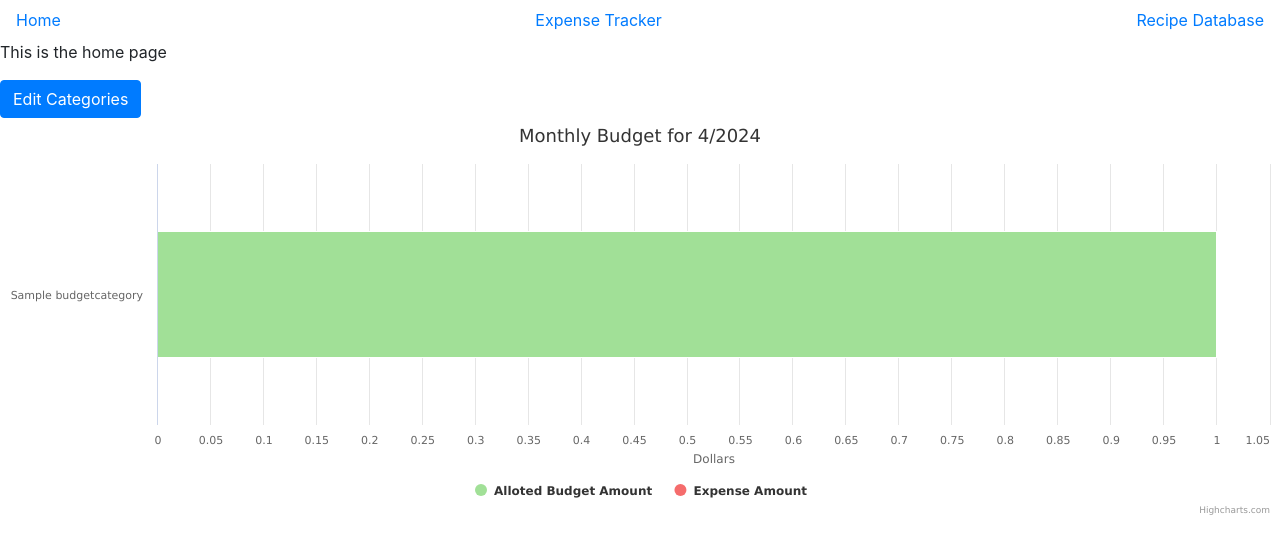
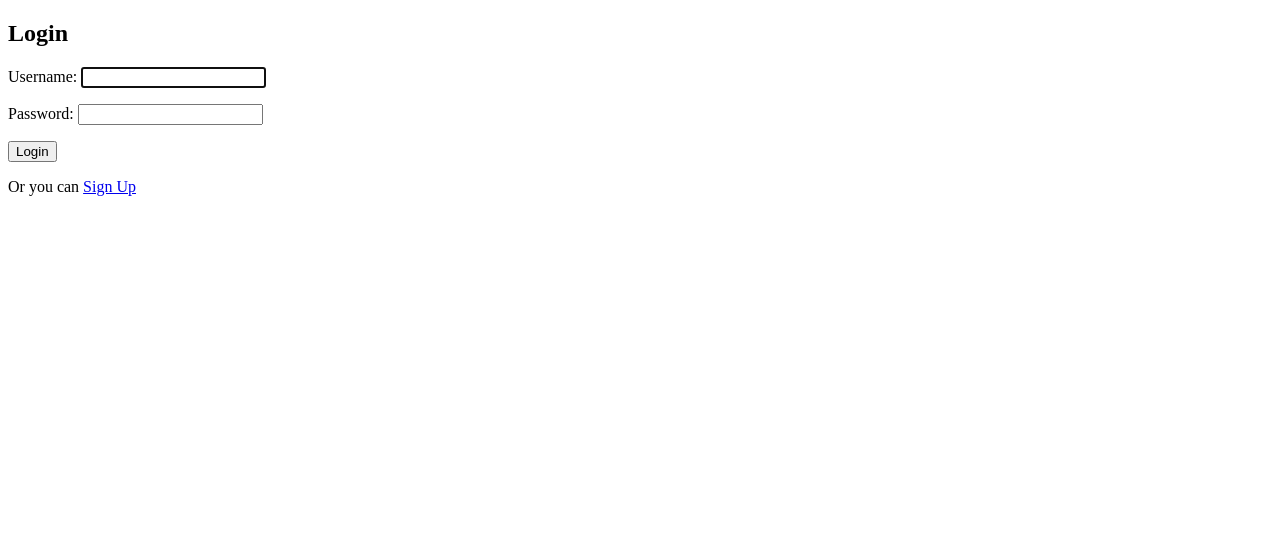
Before and after one commit to parkerbowling/django-app, a Django app: page / in a window 1280 px wide. Shown: the top 554 px of the page. Run offline with Django 4.2, Linux system fonts and the light colour scheme; tables that the repository leaves empty hold one stand-in row (values such as "Sample post"); some libraries are stand-ins or nearby versions.

Commit message:
authentication is done (need to test more), now working on page that users will see on first signup

```diff
--- a/mywebsite/auth_users/urls.py
+++ b/mywebsite/auth_users/urls.py
@@ -2,8 +2,13 @@ from django.contrib import admin
 from django.urls import path, include
 from . import views
 
+app_name = 'auth_users'
+
 urlpatterns = [
 
-    path('login_user/',views.login_user, name=""),
+    path('signup/', views.signup, name='signup'),
+    #path('login/', views.user_login, name='login'),
+    path('logout/', views.user_logout, name='logout'),
+    # Add URLs for password reset, etc.
 
 ]
--- a/mywebsite/auth_users/views.py
+++ b/mywebsite/auth_users/views.py
@@ -1,19 +1,37 @@
 from django.shortcuts import render, redirect
-from django.contrib.auth import authenticate, login
+from django.contrib.auth import login, logout, authenticate
 from django.contrib import messages
+from django.contrib.auth.forms import UserCreationForm, AuthenticationForm
 
+def signup(request):
+    if request.method == 'POST':
+        form = UserCreationForm(request.POST,user=request.user)
+        if form.is_valid():
+            user = form.save()
+            login(request, user)
+            return redirect('dashboard')  # Redirect to home page after successful signup
+    else:
+        form = UserCreationForm()
+    return render(request, 'signup.html', {'form': form})
 
-# Create your views here.
-def login_user(request):
-    if request.method == "POST":
-        username = request.POST['username']
-        password = request.POST['password']
-        user = authenticate(request,username=username,password=password)
-        if user is not None:
-            login(request,user)
-            return redirect('home')
-        else:
-            messages.success(request,"There was an error logging in. Try Again!")
-            return redirect('')
+def user_login(request):
+    if request.method == 'POST':
+        form = AuthenticationForm(request, request.POST)
+        if form.is_valid():
+            username = form.cleaned_data['username']
+            password = form.cleaned_data['password']
+            user = authenticate(request, username=username, password=password)  # Authenticate user
+            if user is not None:
+                login(request, user)  # Log in the user
+                return redirect('dashboard')  # Redirect to 'home' after successful login
+            else:
+                # Handle invalid credentials
+                return render(request, 'login.html', {'form': form, 'error_message': 'Invalid username or password'})
     else:
-        return render(request, "login.html",{})
+        form = AuthenticationForm()
+
+    return render(request, 'login.html', {'form': form})
+
+def user_logout(request):
+    logout(request)
+    return redirect('login')  # Redirect to home page after logout
--- a/mywebsite/expenses/models.py
+++ b/mywebsite/expenses/models.py
@@ -1,5 +1,6 @@
 from django.db import models
 from django.utils.timezone import now
+from django.contrib.auth.models import User
 
 class ExpenseCategory(models.Model):
     name = models.CharField(max_length=255, unique=True)
@@ -8,6 +9,7 @@ class ExpenseCategory(models.Model):
         return self.name
 
 class BudgetCategory(models.Model):
+    user = models.ForeignKey(User, on_delete=models.CASCADE, related_name='budget')  # Link expense to a user
     name = models.CharField(max_length=255)
     value = models.DecimalField(max_digits=10,decimal_places=0,null=True, blank=True)
     #cashBack = models.DecimalField(max_digits=6,decimal_places=2,null=True,blank=True)
@@ -24,6 +26,7 @@ def get_or_create_default_category():
 class expenseReport(models.Model):
 
     #see forms for more details
+    user = models.ForeignKey(User, on_delete=models.CASCADE, related_name='expenses')  # Link expense to a user
     date = models.DateField(default=now)
     title = models.CharField(max_length=128)
     category = models.ForeignKey(BudgetCategory, on_delete=models.CASCADE,   related_name='expense_reports')
--- a/mywebsite/expenses/views.py
+++ b/mywebsite/expenses/views.py
@@ -2,24 +2,22 @@ from django.shortcuts import redirect, render, get_object_or_404
 from django.db.models import Sum
 from .models import expenseReport, BudgetCategory
 from .forms import expenseReportForm, expenseComparison, BudgetCategoryForm, ExpenseCategory
-from django.template.loader import render_to_string
-from django.core.serializers import serialize
 from django.contrib import messages
 from django.http import JsonResponse
 from datetime import datetime
-import json
-from . import helper as h
 from pandas import period_range
 from numpy import average as avg
+from django.contrib.auth.decorators import login_required
 
 #temporary home page for now
+@login_required
 def home(request):
     #render takes in a request and an HTML page to render to view
     return render(request, 'home.html')
 
-
+@login_required
 def budget_chart_data(request):
-    budget_categories = list(BudgetCategory.objects.all())
+    budget_categories = list(BudgetCategory.objects.filter(user=request.user))
     for i in budget_categories:
         if i.name == "Income":
             budget_categories.remove(i)
@@ -35,7 +33,7 @@ def budget_chart_data(request):
         if cat == "Income":
             continue
 
-        category_sum = expenseReport.objects.values("value").filter(
+        category_sum = expenseReport.objects.values("value").filter(user=request.user,
             date__year=current_year, date__month=current_month
         ).filter(
             category__name=str(cat)
@@ -74,7 +72,7 @@ def budget_chart_data(request):
     return JsonResponse(final_data)
 
 ##############################
-
+@login_required
 def budget_modal_view(request):
     #categories = BudgetCategory.objects.all()
     categories = list(BudgetCategory.objects.all())
@@ -84,6 +82,7 @@ def budget_modal_view(request):
     form = BudgetCategoryForm()
     return render(request, 'budget_modal.html', {'form': form, 'categories': categories})
 
+@login_required
 def save_budget_category_view(request, category_id):
     if request.method == 'POST':
         # Process POST request
@@ -115,6 +114,7 @@ def save_budget_category_view(request, category_id):
         # Handle other HTTP methods (e.g., PUT, DELETE)
         return JsonResponse({'error': 'Method Not Allowed'}, status=405)
 
+@login_required
 def save_budget_category_view(request):
     if request.method == 'POST':
         form = BudgetCategoryForm(request.POST)
@@ -128,6 +128,7 @@ def save_budget_category_view(request):
         form = BudgetCategoryForm()
         return render(request, 'budget_modal.html', {'form': form})
 
+@login_required
 def edit_category_view(request, category_id=None):
     if category_id:
         # Retrieve the existing instance if category_id is provided
@@ -148,6 +149,7 @@ def edit_category_view(request, category_id=None):
         form = BudgetCategoryForm(instance=category)
         return render(request, 'edit_budget_category_form.html', {'form': form, 'category': category})
 
+@login_required
 def delete_category_view(request, category_id):
     # Retrieve the instance of BudgetCategory or return a 404 response
     category = get_object_or_404(BudgetCategory, id=category_id)
@@ -162,7 +164,7 @@ def delete_category_view(request, category_id):
         return JsonResponse({'error': f'Delete failed: {str(e)}'}, status=500)
 
 #################################
-
+@login_required
 def expense_home(request):
 
     if request.method == "GET":
@@ -236,6 +238,7 @@ def expense_home(request):
     return render(request,'expense_home.html', context)
 
 #add_expense is the page where user can add expense
+@login_required
 def add_expense(request):
 
     #define a form to be used. Arguments POST it to the view if a POST is requested or post an empty form
@@ -254,6 +257,7 @@ def add_expense(request):
     }
     return render(request, 'add_expense.html', context)
 
+@login_required
 def pie_chart_category_data(request, category):
 
     dateNow = datetime.now()
@@ -262,12 +266,13 @@ def pie_chart_category_data(request, category):
 
     categorySum = expenseReport.objects.values("date","title","value"
                     ).filter(
-                        date__year=currentYear, date__month=currentMonth
+                        date__year=currentYear, date__month=currentMonth,user=request.user
                     ).filter(
                         category__name=str(category))
 
     return JsonResponse(list(categorySum), safe=False)
 
+@login_required
 def pie_chart_data(request):
         #dynamically get the Categories in case I decide to add or remove one of them and make them unique
     newSet = list(BudgetCategory.objects.all())
@@ -298,9 +303,11 @@ def pie_chart_data(request):
         #gets all values for category and sums
         if True:
             categorySum = expenseReport.objects.values("value").filter(
-            date__year=currentYear, date__month=currentMonth
+            date__year=currentYear, date__month=currentMonth,user=request.user
             ).filter(
                 category__name=str(i)
+            ).filter(
+                user=request.user
             ).aggregate(
                 Sum('value')
             )['value__sum'] or 0
@@ -323,12 +330,14 @@ def pie_chart_data(request):
 #
 # Pie Chart
 #
+@login_required
 def expense_piechart(request):
     return
 
 #
 # Sankey Chart
 #
+@login_required
 def expense_sankeychart(request):
 
     #get category names, should these be helper functions?
@@ -349,7 +358,7 @@ def expense_sankeychart(request):
 
     #get the income total
     incomeSum = expenseReport.objects.values("value").filter(
-            date__year=currentYear, date__month=currentMonth
+            date__year=currentYear, date__month=currentMonth,user=request.user
         ).filter(
             category__name=str("Income")
         ).aggregate(
@@ -366,7 +375,7 @@ def expense_sankeychart(request):
 
     for i in newSet:
         categorySum = expenseReport.objects.values("value").filter(
-                date__year=currentYear, date__month=currentMonth
+                date__year=currentYear, date__month=currentMonth,user=request.user
             ).filter(
                 category__name=str(i)
             ).aggregate(
@@ -446,11 +455,10 @@ def expense_sankeychart(request):
         }]
     }
 
-
-
     #return JsonResponse({'data':'none'})
     return JsonResponse(chart)
 
+@login_required
 def comparison_chart_category_data(request,category,date):
 
     if date == None:
@@ -463,12 +471,13 @@ def comparison_chart_category_data(request,category,date):
 
     categorySum = expenseReport.objects.values("date","title","value"
                     ).filter(
-                        date__year=currentYear, date__month=currentMonth
+                        date__year=currentYear, date__month=currentMonth,user=request.user
                     ).filter(
                         category__name=str(category)) #or 0
 
     return JsonResponse(list(categorySum), safe=False)
 
+@login_required
 def expense_comparison_barchart(request):
 
     newSet = list(BudgetCategory.objects.all())
@@ -561,7 +570,7 @@ def expense_comparison_barchart(request):
             #get the sum of the category and store in a list
             dataSum = expenseReport.objects.values("value"
                     ).filter(
-                        date__year=d[3:], date__month=d[:2]
+                        date__year=d[3:], date__month=d[:2],user=request.user
                     ).filter(
                         category__name=str(filterCategory)).aggregate(
                     Sum('value'))['value__sum'] or 0
@@ -618,7 +627,7 @@ def expense_comparison_barchart(request):
         #       get the sum of the category and store in a list
                 dataSum = expenseReport.objects.values("value"
                         ).filter(
-                            date__year=d[3:], date__month=d[:2]
+                            date__year=d[3:], date__month=d[:2],user=request.user
                         ).filter(
                             category__name=str(e)).aggregate(
                         Sum('value'))['value__sum']
@@ -632,7 +641,7 @@ def expense_comparison_barchart(request):
 
             incomeBal = expenseReport.objects.values("value"
                     ).filter(
-                        date__year=d[3:], date__month=d[:2]
+                        date__year=d[3:], date__month=d[:2],user=request.user
                     ).filter(
                         category__name=str("Income")).aggregate(
                     Sum('value'))['value__sum'] or 0
@@ -683,7 +692,7 @@ def expense_comparison_barchart(request):
                 #get the sum of the category and store in a list
                 dataSum = expenseReport.objects.values("value"
                         ).filter(
-                            date__year=d[3:], date__month=d[:2]
+                            date__year=d[3:], date__month=d[:2],user=request.user
                         ).filter(
                             category__name=str(c)).aggregate(
                         Sum('value'))['value__sum']
@@ -709,7 +718,7 @@ def expense_comparison_barchart(request):
             for c in newSet:
                 dataSum = expenseReport.objects.values("value"
                     ).filter(
-                        date__year=d[3:], date__month=d[:2]
+                        date__year=d[3:], date__month=d[:2],user=request.user
                     ).filter(
                         category__name=str(c)).aggregate(
                     Sum('value'))['value__sum']
--- a/mywebsite/mywebsite/settings.py
+++ b/mywebsite/mywebsite/settings.py
@@ -44,6 +44,7 @@ INSTALLED_APPS = [
     #added my apps
     'expenses',
     'recipes',
+    'auth_users',
     #'chartGPT',
 ]
 
@@ -84,6 +85,8 @@ WSGI_APPLICATION = 'mywebsite.wsgi.application'
 
 PASSWORD = os.environ.get('PASSWORD')
 USER = os.environ.get('USER')
+
+LOGIN_URL = '/'
 
 #database definition
 DATABASES = {
--- a/mywebsite/mywebsite/urls.py
+++ b/mywebsite/mywebsite/urls.py
@@ -18,7 +18,7 @@ from django.contrib import admin
 from django.urls import path, include
 # importing from app folder, the view file
 from expenses.views import *
-from auth_users.views import login_user
+from auth_users.views import user_login
 
 urlpatterns = [
     #name admin path
@@ -27,10 +27,13 @@ urlpatterns = [
     #name home path
     #path('home/', home, name="home"),
 
-    path('', home, name="home"),
+    path('dashboard/', home, name="dashboard"),
+    path('',user_login,name='login'),
 
-    #name a login path
-    #path('auth_users/',include('auth_users.urls')),
+    # path('dashboard/', home, name="dashbaord"),
+    # path('',login,name='login'),
+
+
 
     #name expenses urls by including expenses namespace
     path('expenses/',include('expenses.urls',namespace='expenses')),
@@ -42,6 +45,7 @@ urlpatterns = [
     #name expenses urls by including recipes namespace
     path('budget-chart-data/',budget_chart_data,name="budget-chart-data"),
     path('recipes/',include('recipes.urls',namespace='recipes')),
+    path('auth_users/', include('auth_users.urls',namespace='auth_users')),
 
     #path('chartGPT/',include('chartGPT.urls',namespace='chartGPT')),
 
--- a/mywebsite/recipes/models.py
+++ b/mywebsite/recipes/models.py
@@ -1,6 +1,7 @@
 from django.db import models
 from django.urls import reverse
 from django.utils.timezone import now
+from django.contrib.auth.models import User
 
 #see forms.py
 class recipesModel(models.Model):
@@ -13,6 +14,7 @@ class recipesModel(models.Model):
         ("APPETIZER","Appetizer")
     )
 
+    user = models.ForeignKey(User, on_delete=models.CASCADE, related_name='recipes')  # Link expense to a user
     date = models.DateField(default=now)
     title = models.CharField(max_length=128)
     meal_type = models.TextField(choices=MEALCHOICE)
--- a/mywebsite/templates/base.html
+++ b/mywebsite/templates/base.html
@@ -1,9 +1,14 @@
 <!DOCTYPE html>
 
-{% url 'home' as home %}
+{% url 'dashboard' as home %}
 {% url 'expenses:expense_home' as expense_home %}
 {% url 'recipes:recipe_home' as recipe_home %}
-{% comment %} {% url 'chartGPT:chartgpt_home' as chartgpt_home %} {% endcomment %}
+
+{% if user.is_authenticated %}
+    <a href="{% url 'auth_users:logout' %}">Logout</a>
+{% else %}
+{% endif %}
+
 
 <html lang="en">
 <head>
@@ -14,14 +19,16 @@
 <body>
   {% block navbar %}
 
+  {% if user.is_authenticated %}
   <nav>
     <div class="navbar">
       <a href="{{home}}">Home</a>
       <a href="{{expense_home}}">Expense Tracker</a>
       <a href="{{recipe_home}}">Recipe Database</a>
-      {% comment %} <a href="{{chartgpt_home}}">ChartGPT</a> {% endcomment %}
     </div>
   </nav>
+  {% endif %}
+
   {% endblock navbar %}
 
   {% block body_content %}
--- a/mywebsite/templates/login.html
+++ b/mywebsite/templates/login.html
@@ -1,27 +1,24 @@
-<h1>Login</h1>
+<!-- auth_users/templates/auth_users/login.html -->
+{% extends 'base.html' %}
 
-  {% if messages %}
-  {% for message in messages %}
-  <div class="alert alert-warning alert-dismissible fade show" role="alert">
-    {{message}}
-    <button type="button" class="btn-close" data-bs-dismiss="alert" aria-label="Close"></button>
-  </div>
-  {% endfor %}
-  {% endif %}
+{% block title %}
+    <title>Login</title>
+    {% comment %} <script src="https://code.jquery.com/jquery-3.3.1.min.js"></script>
+    <script src="https://stackpath.bootstrapcdn.com/bootstrap/4.3.1/js/bootstrap.min.js"></script>
 
-    <form action= "" method=POST> {% csrf_token %}
+    <link rel="stylesheet" href="https://stackpath.bootstrapcdn.com/bootstrap/4.5.2/css/bootstrap.min.css">
 
-    <form>
-            <div class="mb-3">
-              <label for="exampleInputEmail1" class="form-label">Username</label>
-              <input type="text" class="form-control" name="username" aria-describedby="emailHelp">
-            <div class="mb-3">
-              <label for="exampleInputPassword1" class="form-label">Password</label>
-              <input type="password" class="form-control" name="password">
-            </div>
+    <!-- jQuery, Popper.js, and Bootstrap JS -->
+    <script src="https://cdnjs.cloudflare.com/ajax/libs/popper.js/1.16.0/umd/popper.min.js"></script> {% endcomment %}
 
-        <input type="submit"
-            value="Submit" class="
-            btn btn-secondary">
+{% endblock title %}
 
+{% block body_content %}
+    <h2>Login</h2>
+    <form method="post">
+        {% csrf_token %}
+        {{ form.as_p }}
+        <button type="submit">Login</button>
     </form>
+    <p>Or you can <a href="{% url 'auth_users:signup' %}" class="btn btn-primary">Sign Up</a> </p>
+{% endblock body_content %}
```
Also changed, not shown: management/commands/list_superusers.py (added, +15 -0 lines), mywebsite/expenses/forms.py (+12 -0 lines), mywebsite/recipes/forms.py (+12 -0 lines), mywebsite/recipes/views.py (+25 -4 lines), mywebsite/templates/signup.html (added, +18 -0 lines), mywebsite/expenses/migrations/0001_initial.py, mywebsite/expenses/migrations/0002_alter_budgetcategory_value.py (deleted), mywebsite/expenses/migrations/0002_budgetcategory_user.py (added), mywebsite/expenses/migrations/0003_alter_expensereport_category.py (deleted), mywebsite/recipes/migrations/0002_recipesmodel_user.py (added).
